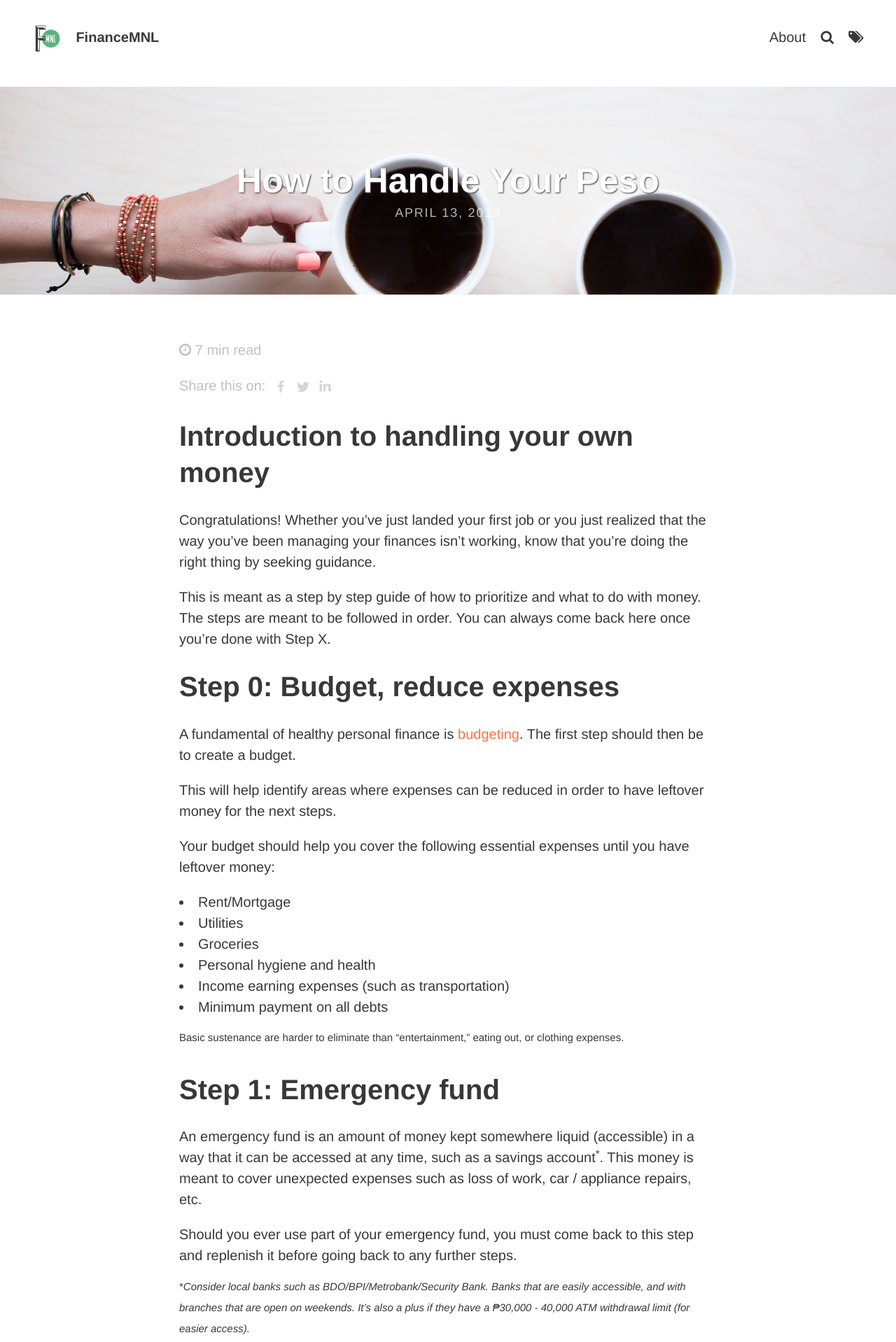
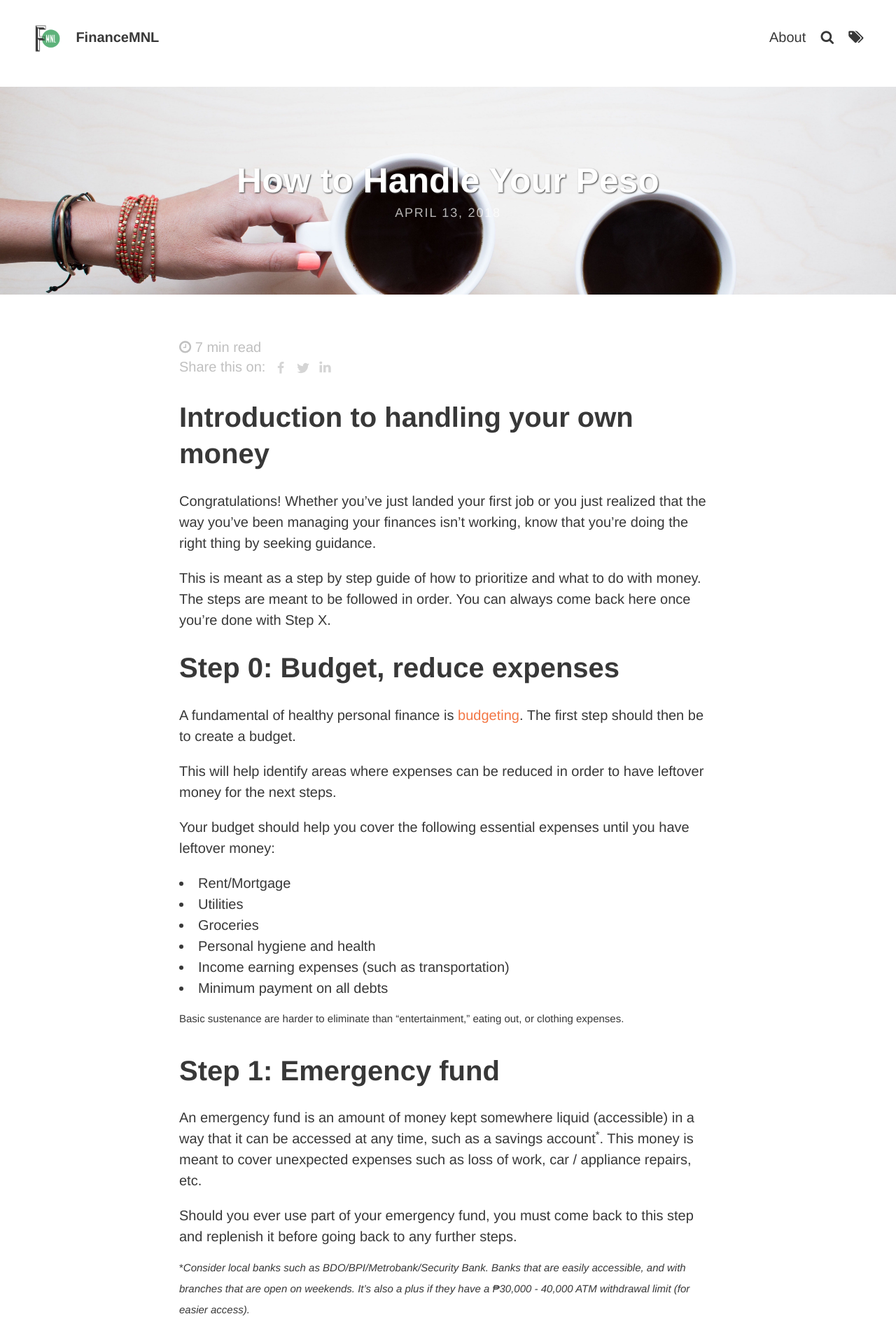
Before and after one commit to financemnl/financemnl-jekyll-type, a Jekyll site: the page built from _posts/2018-04-13-how-to-handle-your-peso.md, in a window 1280 px wide. Shown: the top 1918 px of the page at 70% size. Built offline with Jekyll 4.4.1, drawn with Linux system fonts in a browser that asks for light colours; some web fonts are replaced; comment, search, counter and statistics services are not loaded.

Commit message:
Edit Reading Time

```diff
--- a/_layouts/post.html
+++ b/_layouts/post.html
@@ -10,7 +10,7 @@ layout: default
     </p>
   </header>
   <section class="post-content">
-    <span style="color: silver;"><p><i class="fa fa-clock-o" aria-hidden="true"></i> {% include reading_time.html %}</p></span>
+    <span style="color: silver;"><i class="fa fa-clock-o" aria-hidden="true"></i> {% include reading_time.html %}</span><br>
     {% include social_buttons.html %} <br>
     {{ content }}
   </section>
```
